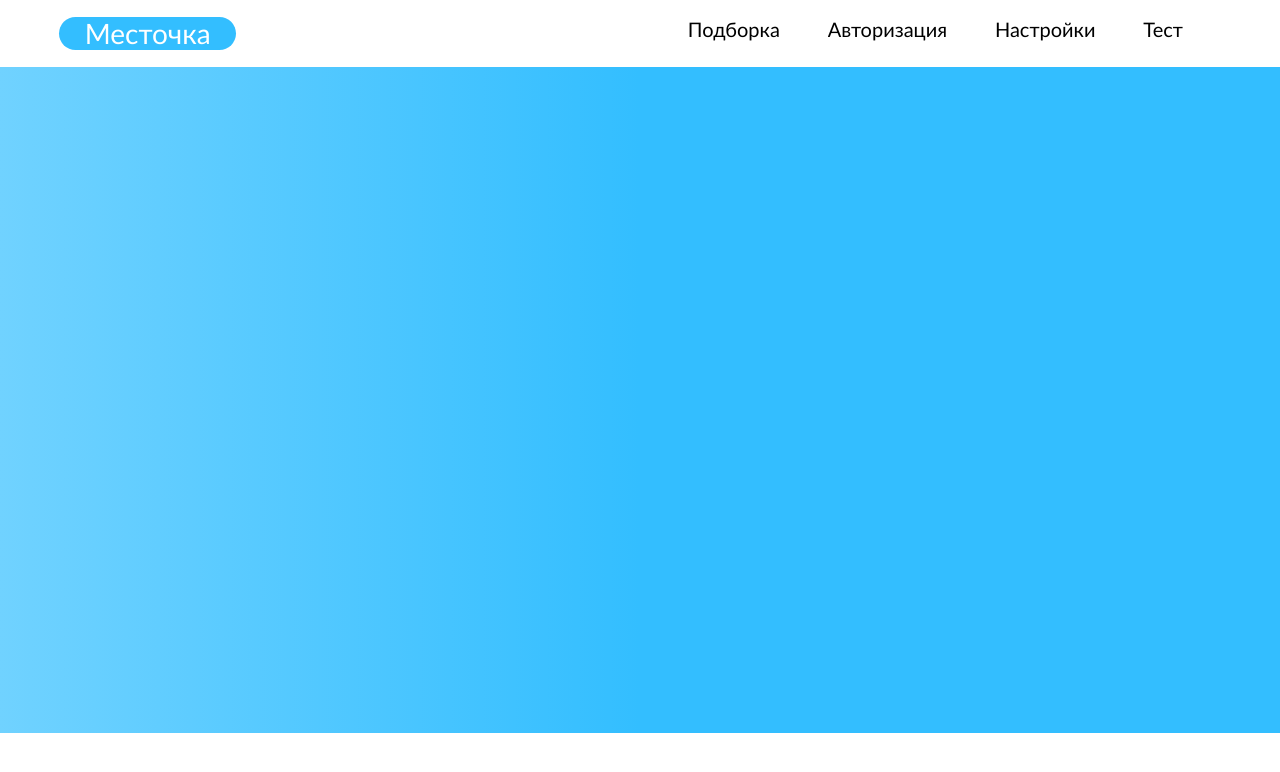
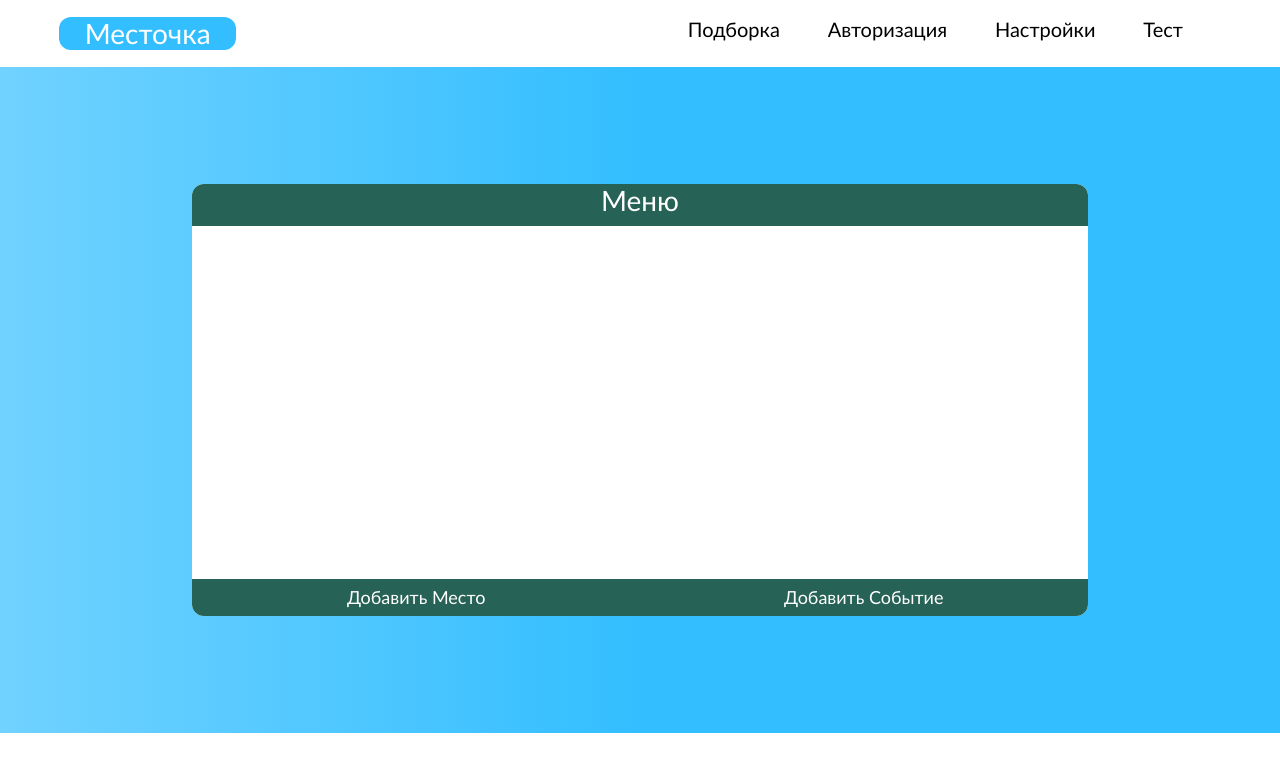
Before and after one commit to niklyadov/csu-evico, a React (Create React App) app in the folder Evico.Web/ClientApp/: page / in a window 1280 px wide. Shown: the top 772 px of the page. Built offline with nearby package versions, Linux system fonts and the light colour scheme.

Commit message:
change home page

```diff
--- a/Evico.Web/ClientApp/src/components/elements/Buttons/Button.js
+++ b/Evico.Web/ClientApp/src/components/elements/Buttons/Button.js
@@ -1,12 +1,19 @@
+/**
+ * @typedef TButton
+ * @prop {string} id
+ * @prop {string} text
+ * @prop {string} className
+ * @param {TButton} props
+*/
 export default function Button(props) {
 
     return <button id={props.id} className={'button ' + props.className}>{props.children}{props.text}</button>
 
 };
-
+/** @param {TButton} props */
 export function ButtonText(props) {
 
-    return <Button className='button-text' {...props}>{props.text}</Button>;
+    return <Button className='button-text' {...props}></Button>;
 
 };
 export function ButtonSvg(props) {
--- a/Evico.Web/ClientApp/src/components/pages/Compilation/Compilation.js
+++ b/Evico.Web/ClientApp/src/components/pages/Compilation/Compilation.js
@@ -4,43 +4,21 @@ import DevideListItem from "../../elements/Devide/DevideList/DevideListItem";
 import Progress from "../../elements/Progress/Progress";
 import { ButtonSvg } from "../../elements/Buttons/Button";
 import { SvgSetting } from "../../elements/Svg/Svg";
-import { getEventsList } from "../../../scripts/fetch/event";
-import { useState } from "react";
+import { useEffect, useState } from "react";
 
 export default function Compilation(props) {
 
     /** @type {[import("../../elements/Devide/DevideList/DevideListItem").TDevideListItem]} */
-
     const [items, setItems] = useState([]);
 
-    (async () => {
-
-        const l = await getEventsList();
-
-        setItems(l);
-
-    })();
-
-    // const items = [] ?? [
-
-        // {
-        //     title: 'Мероприятие',
-        // },
-        // {
-        //     title: 'Поход'
-        // },
-        // {
-        //     title: 'Чемпионат'
-        // },
-
-    // ];
+    useEffect(() => setItems([{ name: '1' }, { name: '2' }]), []);
 
     return <Main id='main-compilation'>
         <DevideList
             id='div-devide__compilation'
             header='Подборка'
             footer={<Setting />}
-            section={<div className="div-list">{items.map((item, index) => DevideListItem({ ...item, key: index, preview: <Preview {...item}/> }))}</div>}
+            section={<div className="div-list">{items.map((item, index) => DevideListItem({ ...item, key: index, preview: <Preview {...item} title={item.name}/> }))}</div>}
         />
     </Main>
 
--- a/Evico.Web/ClientApp/src/components/pages/Home/Home.js
+++ b/Evico.Web/ClientApp/src/components/pages/Home/Home.js
@@ -1,5 +1,42 @@
+import Button, { ButtonText } from "../../elements/Buttons/Button";
+import Devide from "../../elements/Devide/Devide";
+import Main from "../../elements/Main";
+
 export default function Home(props) {
 
-    return <div></div>;
+    return <Main id='main-home'>
+        <Menu/>
+    </Main>;
 
 };
+
+function Menu() {
+
+    return <Devide
+        id="div-devide__home"
+        header="Меню"
+        section={<Activity/>}
+    />;
+
+};
+function Activity() {
+
+    return <div id='section-home'>
+        <List>
+            <ButtonText
+                text="Добавить Место"
+            />
+            <ButtonText
+                text="Добавить Событие"
+            />
+        </List>
+    </div>;
+
+}
+function List (props) {
+
+    return <div id='section-home__list' className="div-panel">
+        {props.children}
+    </div>
+
+}
--- /dev/null
+++ b/Evico.Web/ClientApp/src/components/pages/Place/PlaceAppend.js
@@ -0,0 +1,5 @@
+export default function PlaceAppend() {
+
+
+
+};
--- a/Evico.Web/ClientApp/src/custom.css
+++ b/Evico.Web/ClientApp/src/custom.css
@@ -10,7 +10,8 @@
     --color-7: #ffcb5c;
     --color-old-1: #266255;
     --color-old-6: #00c0b0;
-    --color-gray: #cfcfcf;
+    --color-old-gray: #cfcfcf;
+    --color-gray: #d9d9d9;
     --color-white: #fff;
     --color-black: #000;
     /* font */
@@ -18,7 +19,7 @@
     --font-color-dark: #000;
     --font-color-light: #fff;
     /* border */
-    --border-radius: 20px;
+    --border-radius: 12px;
     --border-color-dark: #000;
     --border-color-light: #fff;
     /* margin */
@@ -94,6 +95,16 @@
         ". . .";
 
 }
+#main-home {
+
+    grid-template-areas:
+        ". . . . ."
+        ". h h h ."
+        ". h h h ."
+        ". h h h ."
+        ". . . . .";
+
+}
 #main-setting {
 
     grid-template-areas:
@@ -117,6 +128,24 @@
     grid-template-columns: 0.35fr 1fr 1fr 1fr 1fr 1fr 1fr;
 
 }
+
+#section-home {
+
+    display: grid;
+    height: var(--height-max);
+    grid-template-areas:
+        "i i i"
+        "l l l";
+    grid-template-rows: 1fr var(--height-min);
+
+}
+#section-home__list {
+
+    grid-area: l;
+    background-color: var(--color-1);
+
+}
+
 #section-navigate {
 
     display: flex;
@@ -124,6 +153,7 @@
     justify-content: space-evenly;
 
 }
+
 #header-attachment {
 
     display: grid;
@@ -167,6 +197,12 @@
     grid-area: w;
 
 }
+
+#div-activity__list {
+
+    grid-area: l;
+
+}
 #div-compilation__list {
 
     grid-area: c;
@@ -185,6 +221,11 @@
 #div-devide__test {
 
     grid-area: e;
+
+}
+#div-devide__home {
+
+    grid-area: h;
 
 }
 #div-devide__setting {
@@ -315,7 +356,7 @@ svg:hover > .g-rotate {
 }
 .button:hover {
 
-    background-color: var(--color-6);
+    background-color: var(--color-4);
 
 }
 .button-svg:hover > .svg > .g-rotate {
@@ -375,6 +416,7 @@ svg:hover > .g-rotate {
 .div-devide__list_item {
 
     display: grid;
+    border-top: 2px solid var(--color-gray);
     grid-template-areas: "p . s";
     grid-template-columns: 4fr 1fr 3fr;
 
@@ -418,8 +460,8 @@ svg:hover > .g-rotate {
 
 .div-devide__folder_item {
 
+    padding-left: 0.35em;
     color: var(--color-white);
-    text-align: center;
 
 }
 .div-devide__folder_item:hover {
@@ -431,8 +473,8 @@ svg:hover > .g-rotate {
 }
 .div-devide__folder_list {
 
-    display: flex;
     grid-area: l;
+    overflow-y: auto;
     flex-direction: column;
     background-color: var(--color-6);
 
@@ -465,6 +507,12 @@ svg:hover > .g-rotate {
     height: var(--height-max);
     align-items: center;
     justify-content: space-evenly;
+
+}
+.div-panel > * {
+
+    margin: 5px;
+    border-radius: var(--border-radius);
 
 }
 
```
